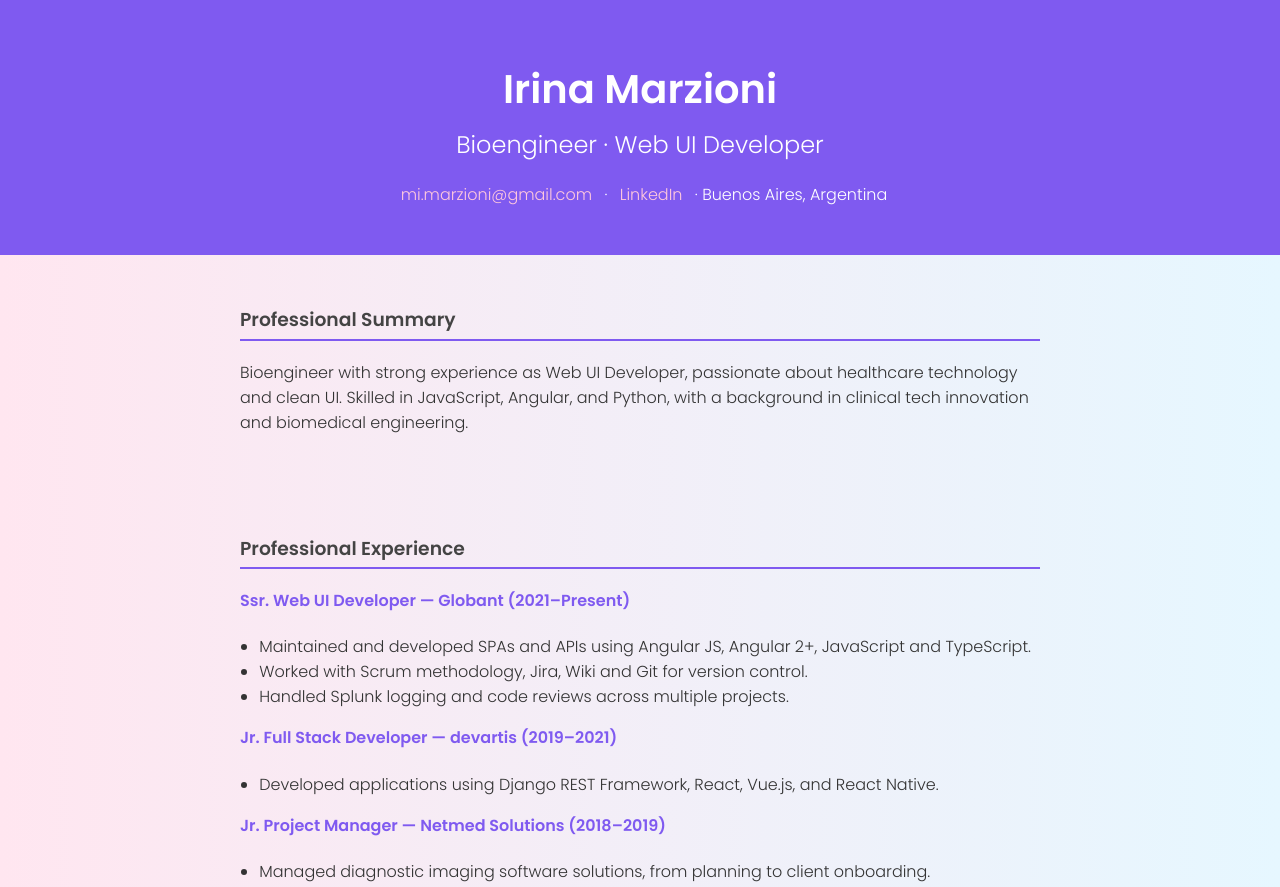
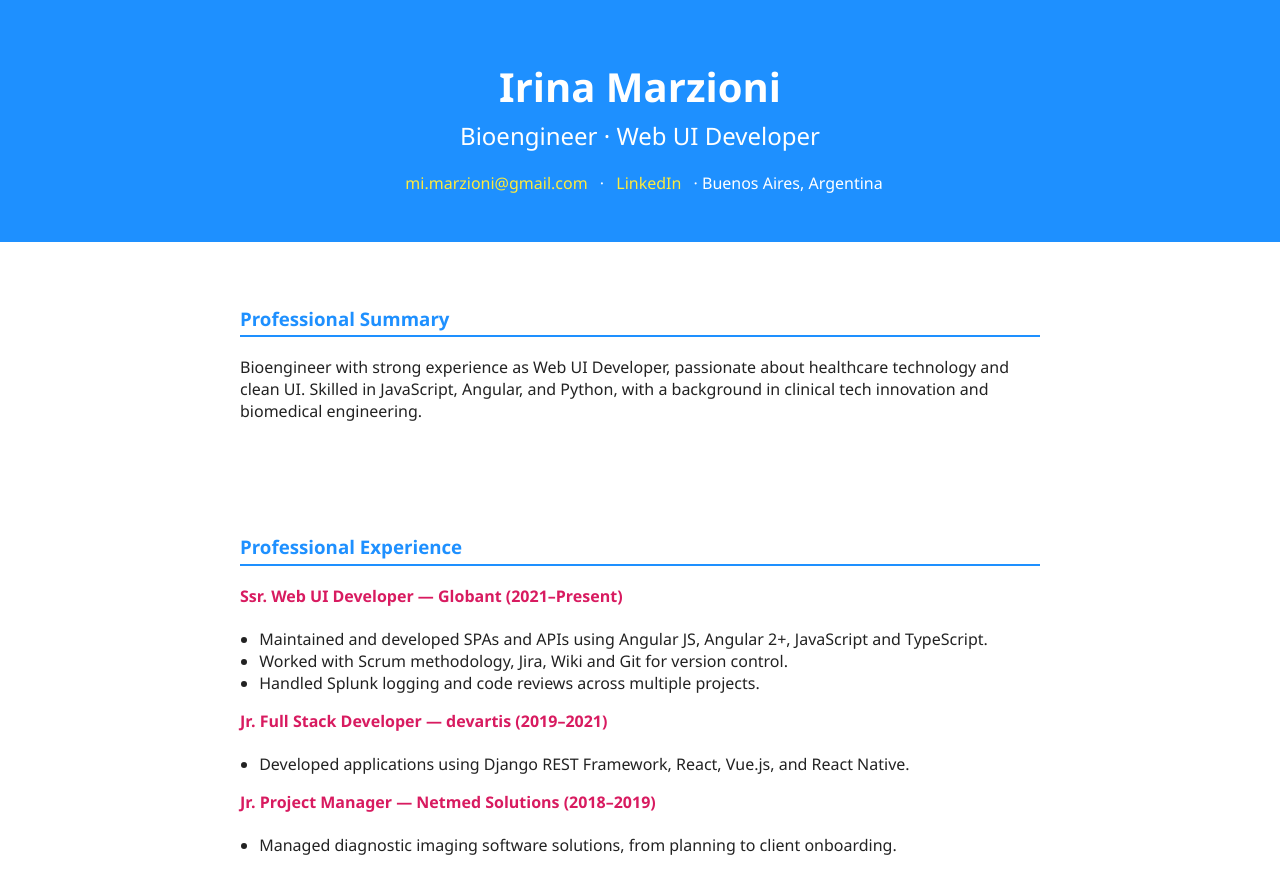
Before and after one commit to mi-marzioni/dev-bioing-irina-marzioni-cv, a plain HTML site: page index.html in a window 1280 px wide. Shown: the top 887 px of the page. Drawn offline with Linux system fonts and the light colour scheme.

Commit message:
change style

```diff
--- a/style.css
+++ b/style.css
@@ -1,13 +1,13 @@
 body {
-    font-family: 'Poppins', sans-serif;
-    background: linear-gradient(to right, #ffe6f0, #e6f7ff);
+    font-family: 'Segoe UI', 'Helvetica Neue', sans-serif;
+    background: white;
     margin: 0;
     padding: 0;
-    color: #333;
+    color: #222;
 }
 
 header {
-    background-color: #7f5af0;
+    background-color: #1e90ff;
     color: white;
     text-align: center;
     padding: 2rem 1rem;
@@ -15,7 +15,7 @@ header {
 
 header h1 {
     font-size: 2.5rem;
-    margin-bottom: 0.5rem;
+    margin-bottom: 0.3rem;
 }
 
 header h2 {
@@ -24,7 +24,7 @@ header h2 {
 }
 
 header a {
-    color: #ffc8dd;
+    color: #ffeb3b;
     text-decoration: none;
     margin: 0 0.5rem;
 }
@@ -36,14 +36,15 @@ section {
 }
 
 h3 {
-    color: #444;
-    border-bottom: 2px solid #7f5af0;
+    color: #1e90ff;
+    border-bottom: 2px solid #1e90ff;
     padding-bottom: 0.3rem;
+    margin-top: 2rem;
 }
 
 .job h4 {
     margin-top: 1rem;
-    color: #7f5af0;
+    color: #d81b60;
 }
 
 ul {
@@ -53,6 +54,6 @@ ul {
 footer {
     text-align: center;
     padding: 1rem;
-    background-color: #f0f0f0;
+    background-color: #f5f5f5;
     font-size: 0.9rem;
 }
```
